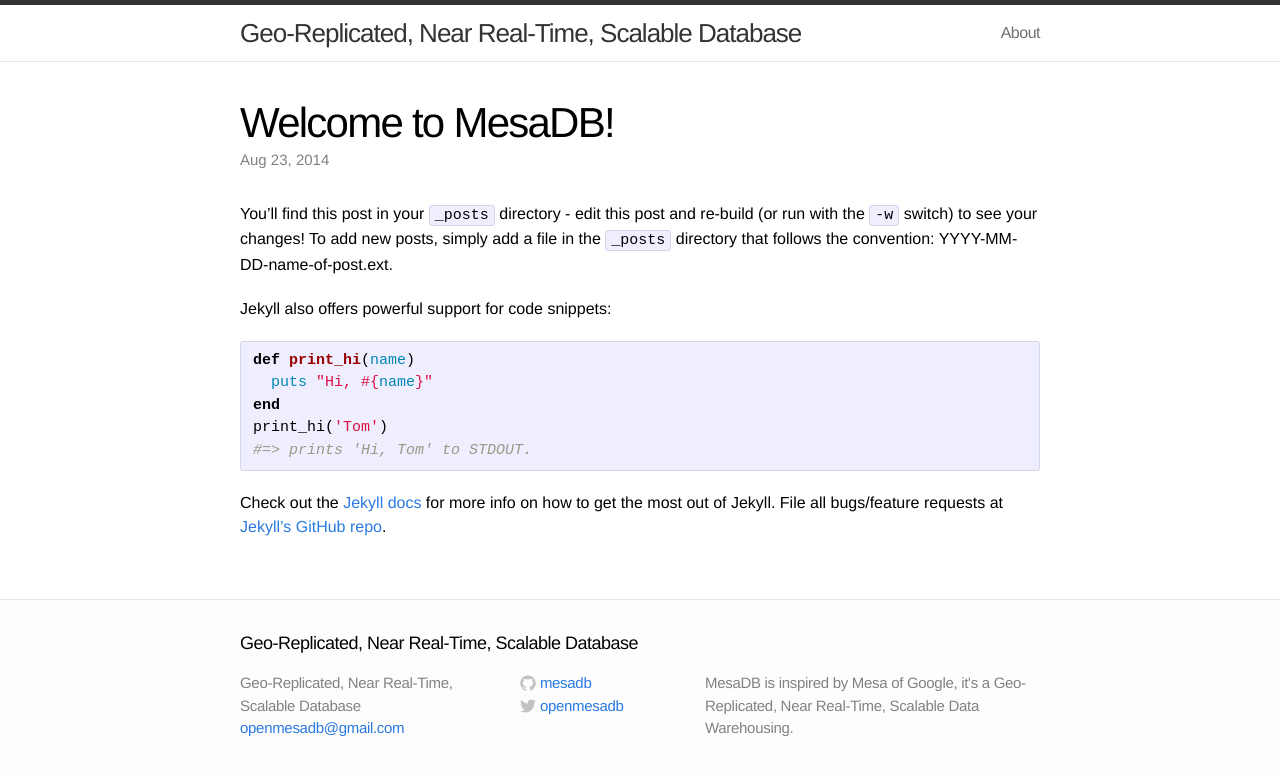
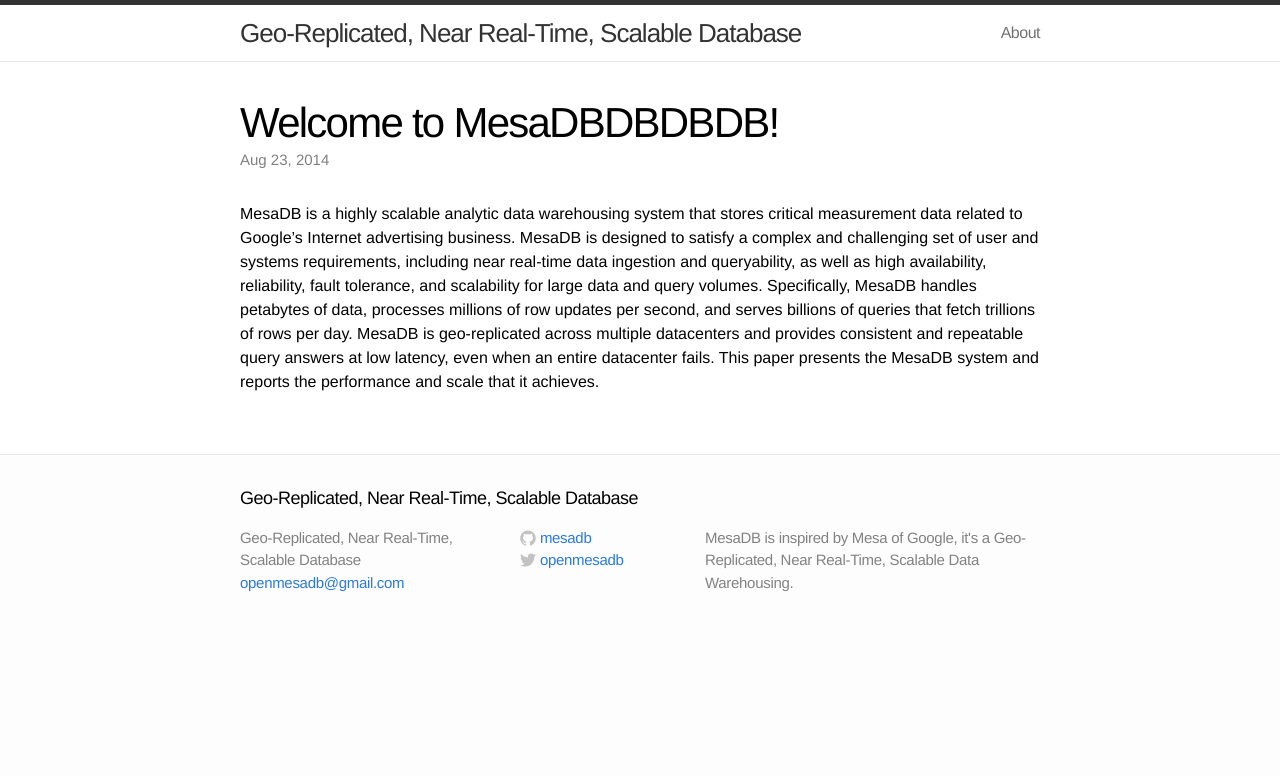
Before and after one commit to mesadb/mesadb.github.io, a Jekyll site: the page built from _posts/2014-08-23-welcome-to-mesadb.markdown, in a window 1280 px wide. Shown: the top 776 px of the page. Built offline with Jekyll 4.4.1, drawn with Linux system fonts in a browser that asks for light colours.

Commit message:
update welcome

```diff
--- a/_posts/2014-08-23-welcome-to-mesadb.markdown
+++ b/_posts/2014-08-23-welcome-to-mesadb.markdown
@@ -1,24 +1,11 @@
 ---
 layout: post
-title:  "Welcome to MesaDB!"
+title:  "Welcome to MesaDBDBDBDB!"
 date:   2014-08-23 14:29:36
 categories: jekyll update
 ---
 
-You'll find this post in your `_posts` directory - edit this post and re-build (or run with the `-w` switch) to see your changes!
-To add new posts, simply add a file in the `_posts` directory that follows the convention: YYYY-MM-DD-name-of-post.ext.
-
-Jekyll also offers powerful support for code snippets:
-
-{% highlight ruby %}
-def print_hi(name)
-  puts "Hi, #{name}"
-end
-print_hi('Tom')
-#=> prints 'Hi, Tom' to STDOUT.
-{% endhighlight %}
-
-Check out the [Jekyll docs][jekyll] for more info on how to get the most out of Jekyll. File all bugs/feature requests at [Jekyll's GitHub repo][jekyll-gh].
+MesaDB is a highly scalable analytic data warehousing system that stores critical measurement data related to Google's Internet advertising business. MesaDB is designed to satisfy a complex and challenging set of user and systems requirements, including near real-time data ingestion and queryability, as well as high availability, reliability, fault tolerance, and scalability for large data and query volumes. Specifically, MesaDB handles petabytes of data, processes millions of row updates per second, and serves billions of queries that fetch trillions of rows per day. MesaDB is geo-replicated across multiple datacenters and provides consistent and repeatable query answers at low latency, even when an entire datacenter fails. This paper presents the MesaDB system and reports the performance and scale that it achieves.
 
 [jekyll-gh]: https://github.com/jekyll/jekyll
 [jekyll]:    http://jekyllrb.com
```
